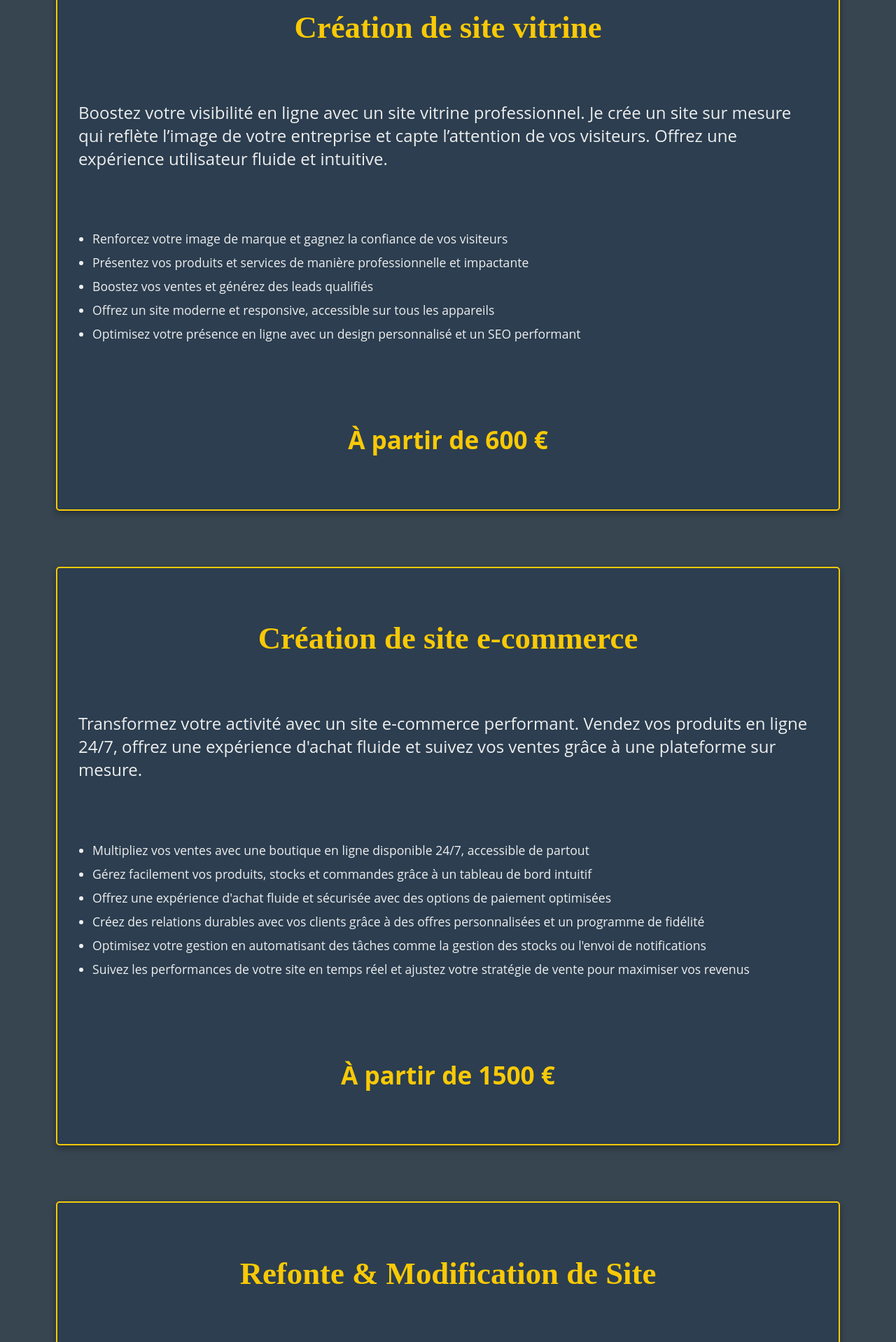
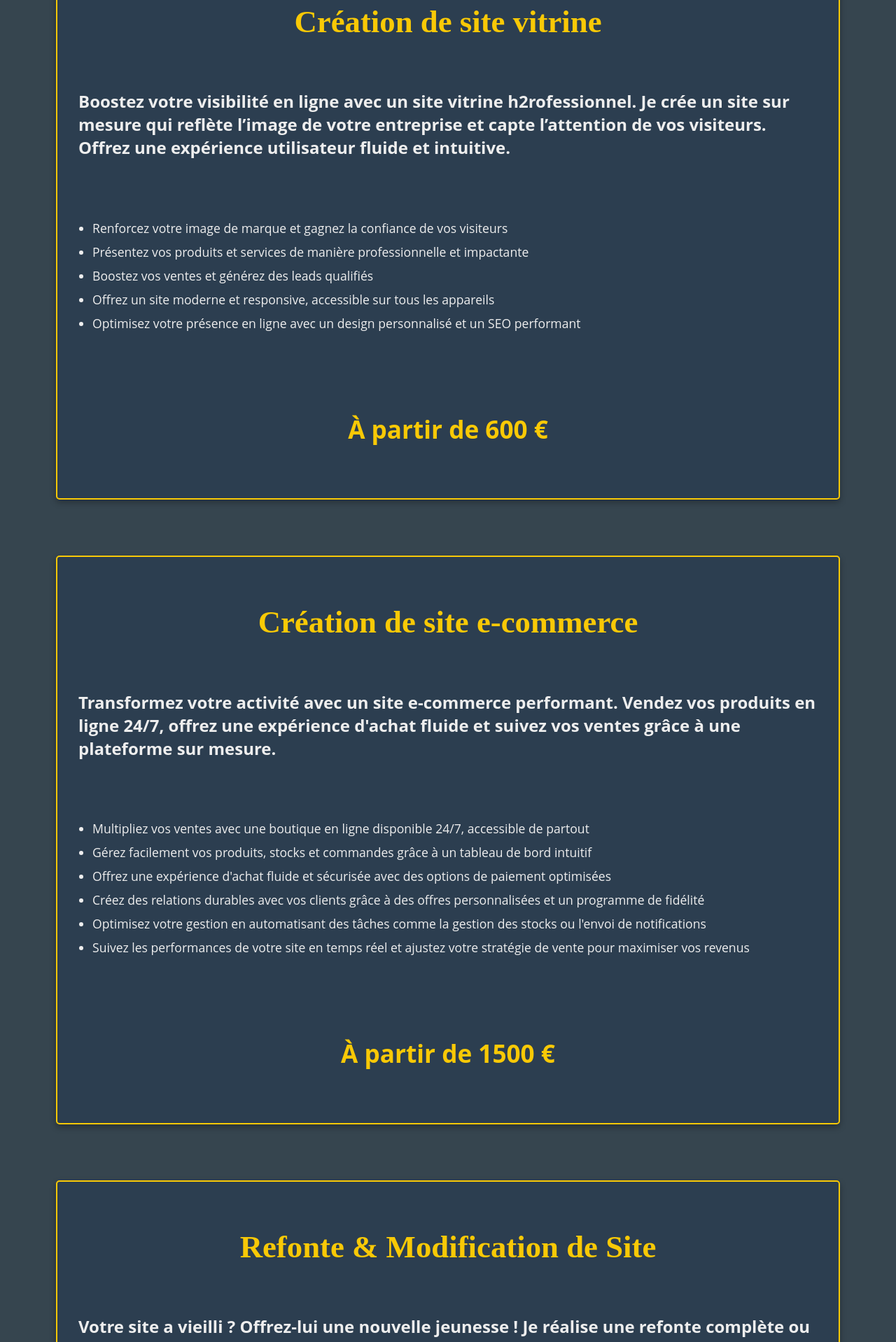
Before and after one commit to GaelleB/gb-webassist, a React (Create React App) app: page /services in a window 1280 px wide. Shown: the part 320-2238 px from the top of the page at 70% size. Built offline with nearby package versions, Linux system fonts and the light colour scheme.

Commit message:
balise h3 pour les sous-titre (oage service))

```diff
--- a/src/pages/Services.js
+++ b/src/pages/Services.js
@@ -7,10 +7,10 @@ function Services() {
       <h1 className='service-title'>Mes services</h1>
       <div className="cards-container">
         <article className="service-card">
-          <h3>Création de site vitrine</h3>
-          <p className='sous-titre'>
-            Boostez votre visibilité en ligne avec un site vitrine professionnel. Je crée un site sur mesure qui reflète l’image de votre entreprise et capte l’attention de vos visiteurs. Offrez une expérience utilisateur fluide et intuitive.
-          </p>
+          <h2>Création de site vitrine</h2>
+          <h3 className='sous-titre'>
+            Boostez votre visibilité en ligne avec un site vitrine h2rofessionnel. Je crée un site sur mesure qui reflète l’image de votre entreprise et capte l’attention de vos visiteurs. Offrez une expérience utilisateur fluide et intuitive.
+          </h3>
           <ul>
             <li>Renforcez votre image de marque et gagnez la confiance de vos visiteurs</li>
             <li>Présentez vos produits et services de manière professionnelle et impactante</li>
@@ -22,10 +22,10 @@ function Services() {
         </article>
 
         <article className="service-card">
-          <h3>Création de site e-commerce</h3>
-          <p className='sous-titre'>
+          <h2>Création de site e-commerce</h2>
+          <h3 className='sous-titre'>
             Transformez votre activité avec un site e-commerce performant. Vendez vos produits en ligne 24/7, offrez une expérience d'achat fluide et suivez vos ventes grâce à une plateforme sur mesure.
-          </p>
+          </h3>
           <ul>
             <li>Multipliez vos ventes avec une boutique en ligne disponible 24/7, accessible de partout</li>
             <li>Gérez facilement vos produits, stocks et commandes grâce à un tableau de bord intuitif</li>
@@ -38,10 +38,10 @@ function Services() {
         </article>
 
         <article className="service-card">
-          <h3>Refonte & Modification de Site</h3>
-          <p className='sous-titre'>
+          <h2>Refonte & Modification de Site</h2>
+          <h3 className='sous-titre'>
             Votre site a vieilli ? Offrez-lui une nouvelle jeunesse ! Je réalise une refonte complète ou partielle pour moderniser le design, améliorer son SEO et optimiser l'expérience utilisateur.
-          </p>
+          </h3>
           <ul>
             <li>Redonnez vie à votre site avec un design moderne, élégant et ergonomique qui séduit vos visiteurs</li>
             <li>Boostez votre visibilité sur Google avec un SEO optimisé et améliorez la vitesse de chargement pour une meilleure expérience utilisateur</li>
@@ -52,10 +52,10 @@ function Services() {
         </article>
 
         <article className="service-card">
-          <h3>Assistance Informatique</h3>
-          <p className='sous-titre'>
+          <h2>Assistance Informatique</h2>
+          <h3 className='sous-titre'>
             Vous avez un souci informatique ? Je vous propose une assistance rapide et personnalisée, à domicile ou à distance, pour résoudre tous vos problèmes informatiques.
-          </p>
+          </h3>
           <ul>
             <li>Résolvez rapidement vos problèmes informatiques grâce à un dépannage matériel et logiciel professionnel</li>
             <li>Installez et configurez vos logiciels et périphériques en toute simplicité, sans tracas</li>
--- a/src/styles/global.css
+++ b/src/styles/global.css
@@ -63,7 +63,8 @@ body {
 
 .header-content .logo {
   height: 150px;
-  filter: drop-shadow(2px 2px 4px #000000); /* Ombre portée pour l'icône du logo */
+  filter: drop-shadow(2px 2px 4px #000000);
+  /* Ombre portée pour l'icône du logo */
 }
 
 .navbar ul {
@@ -106,7 +107,8 @@ body {
   padding: 80px;
 }
 
-.home-title, .service-title {
+.home-title,
+.service-title {
   font-size: 3.5em;
   font-weight: bold;
   text-align: center;
@@ -170,7 +172,8 @@ body {
   margin-right: 10px;
 }
 
-strong, .suggestion {
+strong,
+.suggestion {
   color: var(--accent-color);
   font-size: 2em;
 }
@@ -212,7 +215,7 @@ strong, .suggestion {
   text-align: center;
 }
 
-.service-card h3 {
+.service-card h2 {
   font-size: 2.8em;
   padding-bottom: 10px;
   color: var(--primary-color);
@@ -271,7 +274,7 @@ strong, .suggestion {
 
 .contact-title {
   font-size: 3.2em;
-  color: var( --accent-color);
+  color: var(--accent-color);
   font-family: 'Playfair Display', serif;
   text-align: center;
   animation: fadeIn 1s ease-in-out;
@@ -288,7 +291,7 @@ strong, .suggestion {
   color: var(--primary-color);
   text-decoration: none;
   transition: color 0.3s ease,
-  text-decoration 0.3s ease;
+    text-decoration 0.3s ease;
 }
 
 .article-contact a:hover {
@@ -348,7 +351,7 @@ button:hover {
     padding: 20px;
   }
 
-  .service-card h3 {
+  .service-card h2 {
     font-size: 2em;
   }
 
@@ -359,6 +362,7 @@ button:hover {
   .service-card.price {
     font-size: 1.5em;
   }
+
   .main-contact {
     padding: 40px 20px;
   }
@@ -391,7 +395,7 @@ button:hover {
     min-width: 90%;
   }
 
-  .service-card h3 {
+  .service-card h2 {
     font-size: 1.5em;
   }
 
```
